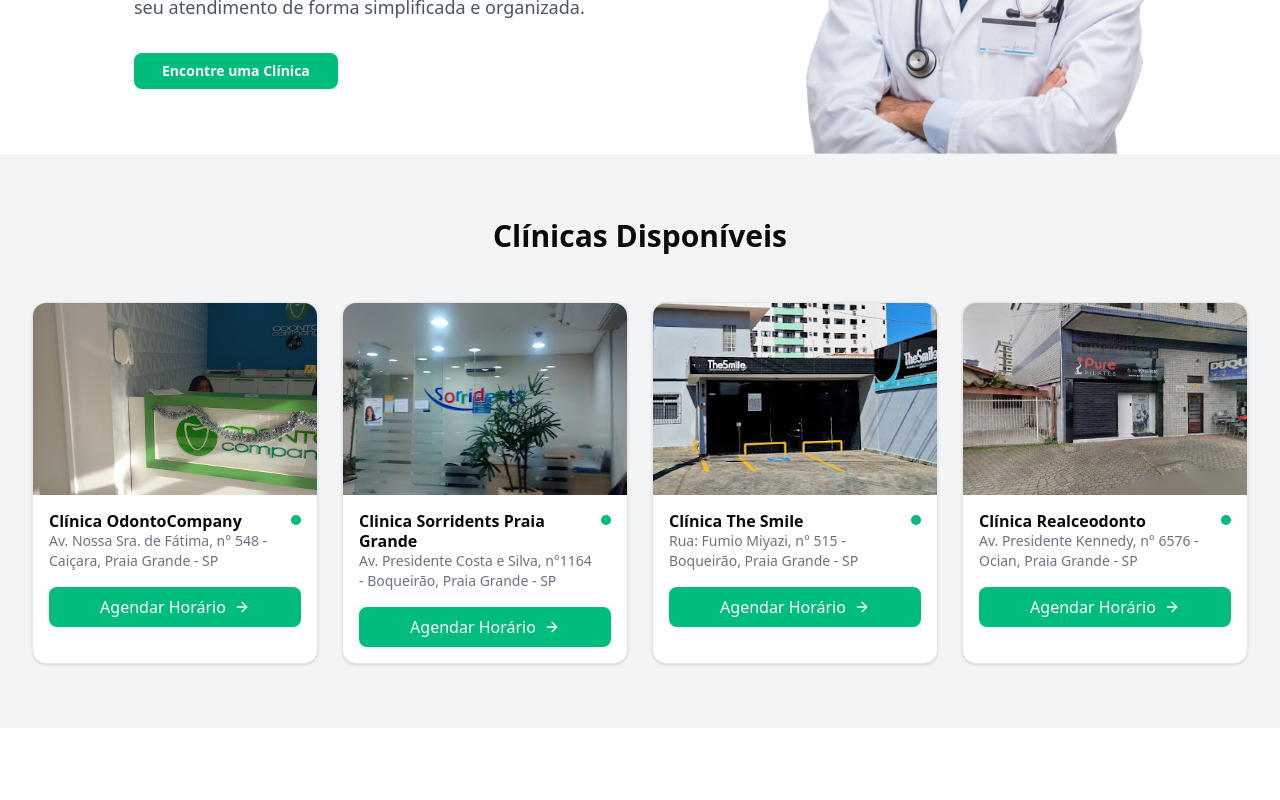
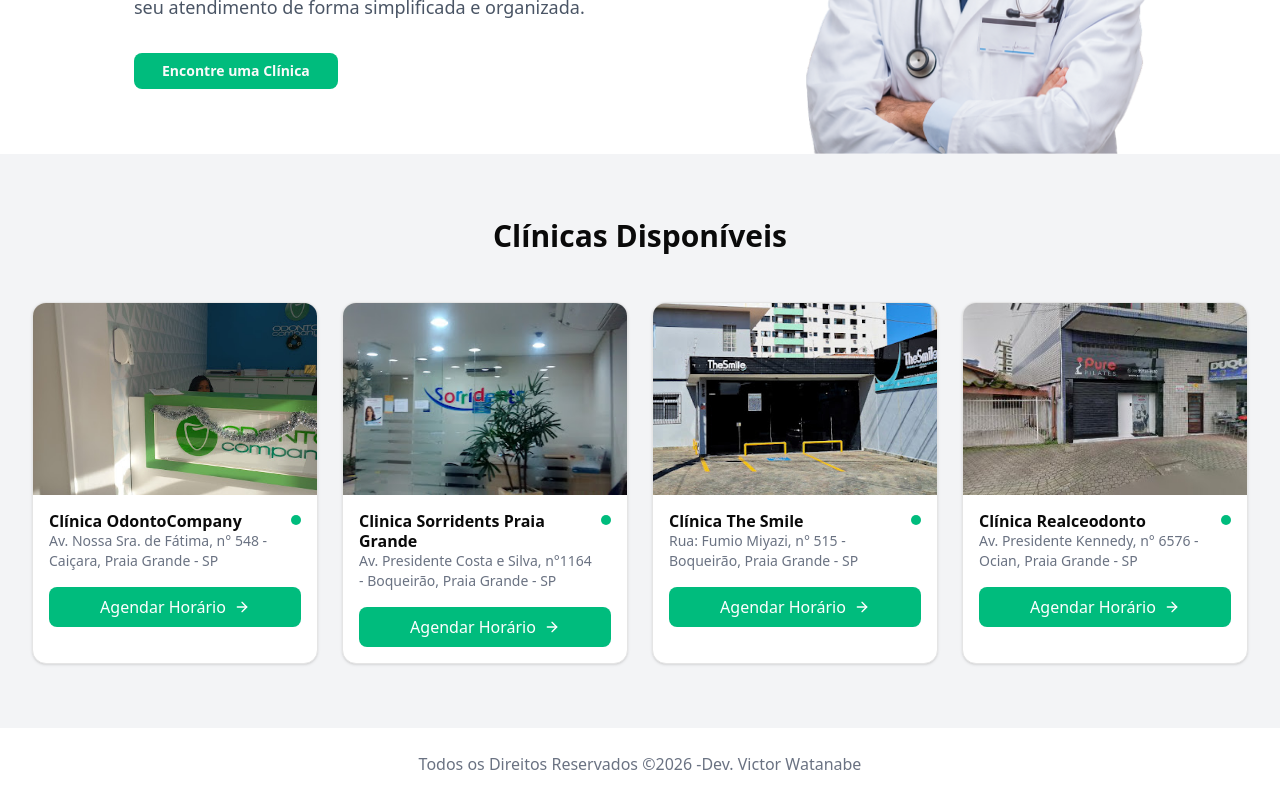
Before and after one commit to Victor-Watanabe/OdontoPro, a Next.js app: page / in a window 1280 px wide. Shown: the part 357-1157 px from the top of the page. Before the commit the page ends 1085 px from the top, so only its background shows below. Built offline with nearby package versions, Linux system fonts and the light colour scheme.

Commit message:
OP - 04 Desenvolvimento de Footer

```diff
--- /dev/null
+++ b/src/app/(public)/_components/Footer.tsx
@@ -0,0 +1,11 @@
+export default function Footer(){
+    return(
+        <footer className="py-6 text-center text-gray-500 text-sm md:text-base">
+            <p >Todos os Direitos Reservados ©{new Date().getFullYear()} -
+                <span className="hover:text-black duration-300">
+                    Dev. Victor Watanabe
+                </span>
+            </p>
+        </footer>
+    )
+}
--- a/src/app/(public)/page.tsx
+++ b/src/app/(public)/page.tsx
@@ -1,3 +1,4 @@
+import Footer from "./_components/Footer"
 import { Header } from "./_components/Header"
 import {Hero } from "./_components/hero"
 import { Professionals } from "./_components/professionals"
@@ -8,10 +9,9 @@
       <Header></Header>
       <div>
           <Hero/>
-
           <Professionals/>
-
       </div>
+      <Footer/>
     </div>
   )
 }
```
